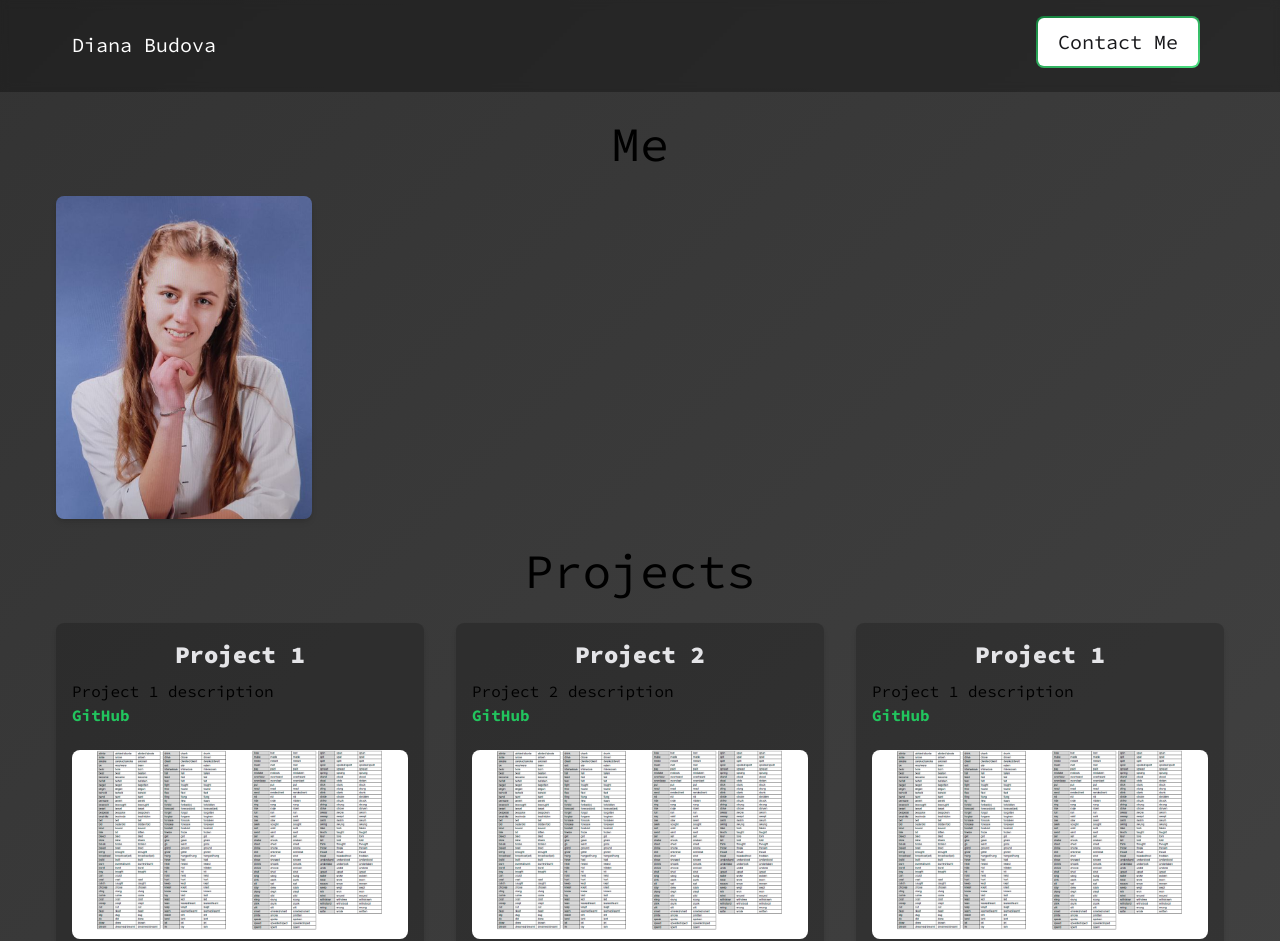
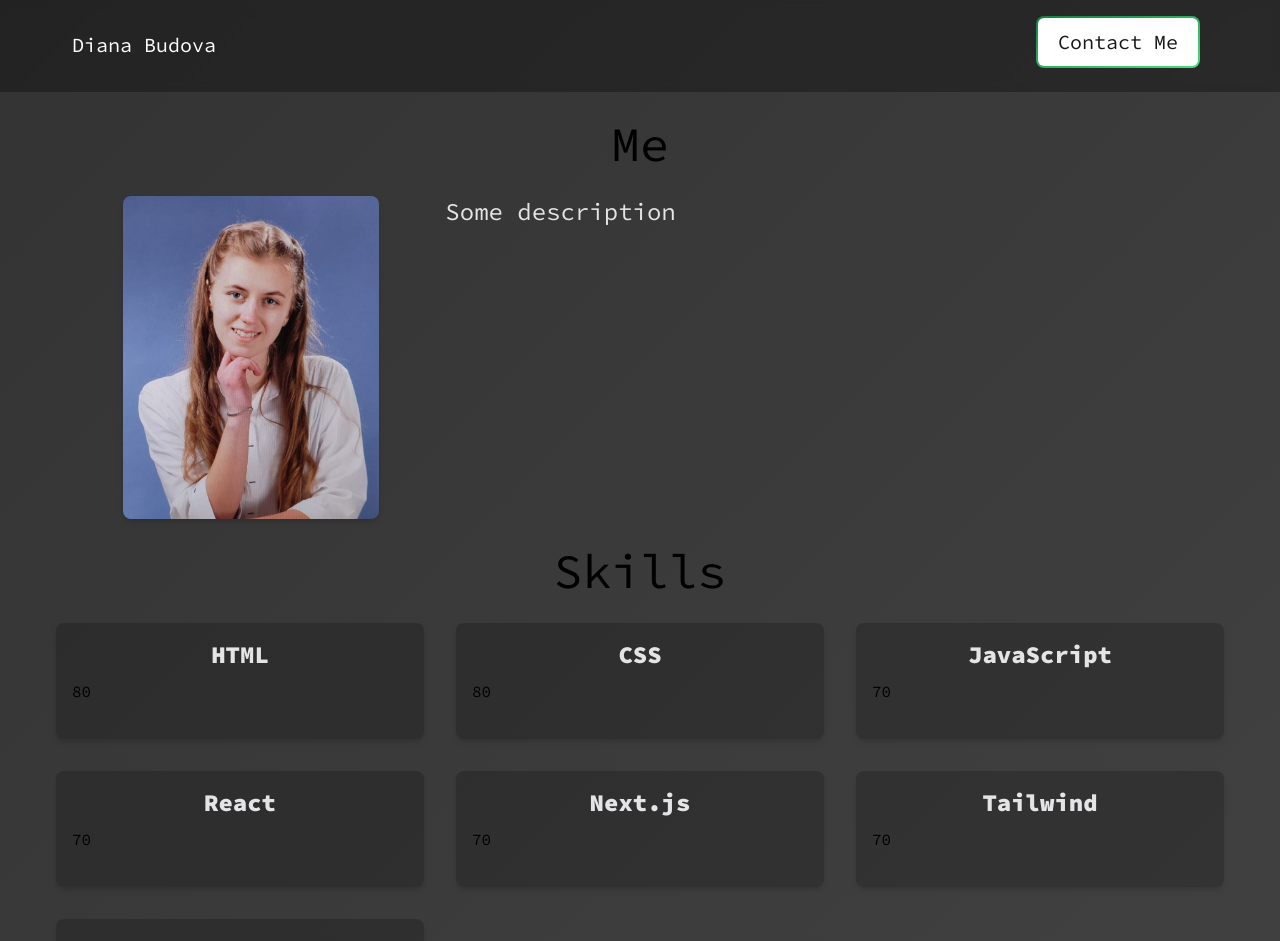
Before and after one commit to DianaBudova/personal-resume-site, a Next.js app: page / in a window 1280 px wide. Shown: the top 941 px of the page. Built offline with nearby package versions, Linux system fonts and the light colour scheme.

Commit message:
add skills section and refactor me section

```diff
--- /dev/null
+++ b/public/skills.json
@@ -0,0 +1,30 @@
+[
+    {
+        "name": "HTML",
+        "level": "80"
+    },
+    {
+        "name": "CSS",
+        "level": "80"
+    },
+    {
+        "name": "JavaScript",
+        "level": "70"
+    },
+    {
+        "name": "React",
+        "level": "70"
+    },
+    {
+        "name": "Next.js",
+        "level": "70"
+    },
+    {
+        "name": "Tailwind",
+        "level": "70"
+    },
+    {
+        "name": "Bootstrap",
+        "level": "80"
+    }
+]
--- a/src/app/me/page.js
+++ b/src/app/me/page.js
@@ -4,13 +4,18 @@ const MeComponent = () => {
             <h1 className="text-3xl sm:text-4xl md:text-5xl text-center mb-7">
                 Me
             </h1>
-            <div className="grid grid-cols-1 sm:grid-cols-2 gap-4">
-                <div className="flex justify-center sm:justify-start items-center">
+            <div className="grid grid-cols-1 sm:grid-cols-3">
+                <div className="col-span-1 flex justify-center">
                     <img
                         src="/images/Me.png"
                         alt="Me"
-                        className="text-center rounded-lg shadow-md w-64 h-76 object-cover"
+                        className="rounded-lg shadow-md w-64 h-76 object-cover"
                     />
+                </div>
+                <div className="col-span-2">
+                    <p className="text-lg sm:text-xl md:text-2xl text-zinc-200 mb-5">
+                        Some description
+                    </p>
                 </div>
             </div>
         </>
--- a/src/app/page.js
+++ b/src/app/page.js
@@ -1,11 +1,12 @@
 "use client";
 
 import { Inter } from "next/font/google";
-import ContactMeModal from "./modals/contact-me/modal";
-import ProjectsComponent from "./projects/page.js";
 import Link from "next/link";
 import { useState } from "react";
+import ContactMeModal from "./modals/contact-me/modal";
 import MeComponent from "./me/page";
+import SkillsComponent from "./skills/page";
+import ProjectsComponent from "./projects/page.js";
 
 const inter = Inter({ subsets: ["latin"] });
 
@@ -44,6 +45,7 @@ export default function BodyPage() {
                         <ContactMeModal openModal={openModal} setModal={setModal} />
                     )}
                     <MeComponent />
+                    <SkillsComponent />
                     <ProjectsComponent />
                 </div>
             </body>
--- /dev/null
+++ b/src/app/skills/page.js
@@ -0,0 +1,39 @@
+"use client";
+
+import { useState, useEffect } from "react";
+import skillsJSON from "../../../public/skills.json";
+
+const SkillsComponent = () => {
+    const [skills, setSkills] = useState([]);
+
+    useEffect(() => {
+        setSkills(skillsJSON);
+    }, []);
+
+    return (
+        <>
+            <h1 className="text-3xl sm:text-4xl md:text-5xl text-center my-7">
+                Skills
+            </h1>
+            <div className="grid grid-cols-1 sm:grid-cols-2 md:grid-cols-3 gap-8">
+                {skills.map((skill, index) => (
+                    <div
+                        key={index}
+                        className="flex flex-col justify-between bg-black bg-opacity-20 backdrop-filter rounded-lg shadow-md p-4"
+                    >
+                        <div className="mb-5">
+                            <h2 className="text-2xl font-black text-center text-zinc-200 mb-2">
+                                {skill.name}
+                            </h2>
+                            <p className="text-zinc-250">
+                                {skill.level}
+                            </p>
+                        </div>
+                    </div>
+                ))}
+            </div>
+        </>
+    );
+};
+
+export default SkillsComponent;
```
